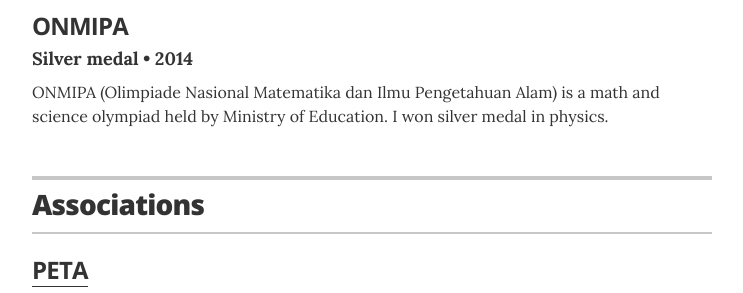
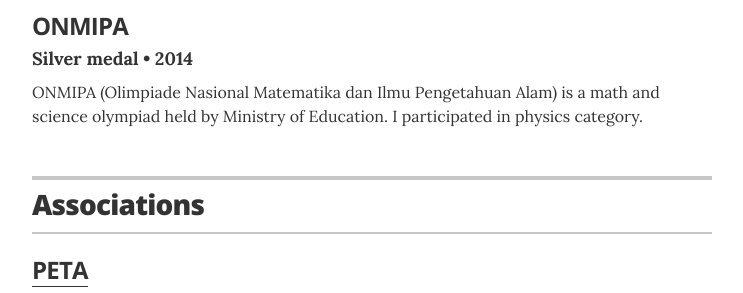
Before and after one commit to jglovier/resume-template, a Jekyll site: the page built from index.html, in a window 1280 px wide and 900 px high, scrolled down 3386 px. Shown: the part 178-471 px from the top of the window, without its empty margins (268-1011 px from the left). Built offline with Jekyll 4.4.1, drawn with Linux system fonts in a browser that asks for light colours.

Commit message:
Update achievement

```diff
--- a/_data/achievements.yml
+++ b/_data/achievements.yml
@@ -11,4 +11,4 @@
 - event: ONMIPA
   result: Silver medal
   year: 2014
-  description: ONMIPA (Olimpiade Nasional Matematika dan Ilmu Pengetahuan Alam) is a math and science olympiad held by Ministry of Education. I won silver medal in physics.
+  description: ONMIPA (Olimpiade Nasional Matematika dan Ilmu Pengetahuan Alam) is a math and science olympiad held by Ministry of Education. I participated in physics category.
```
